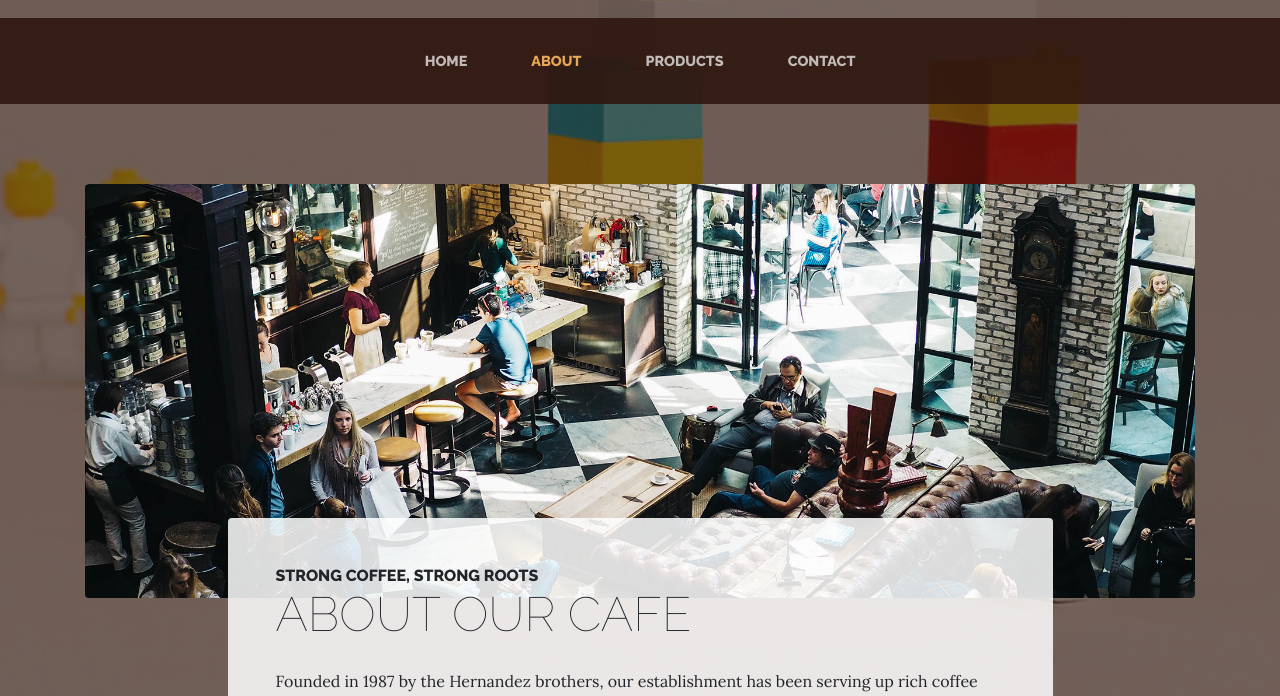
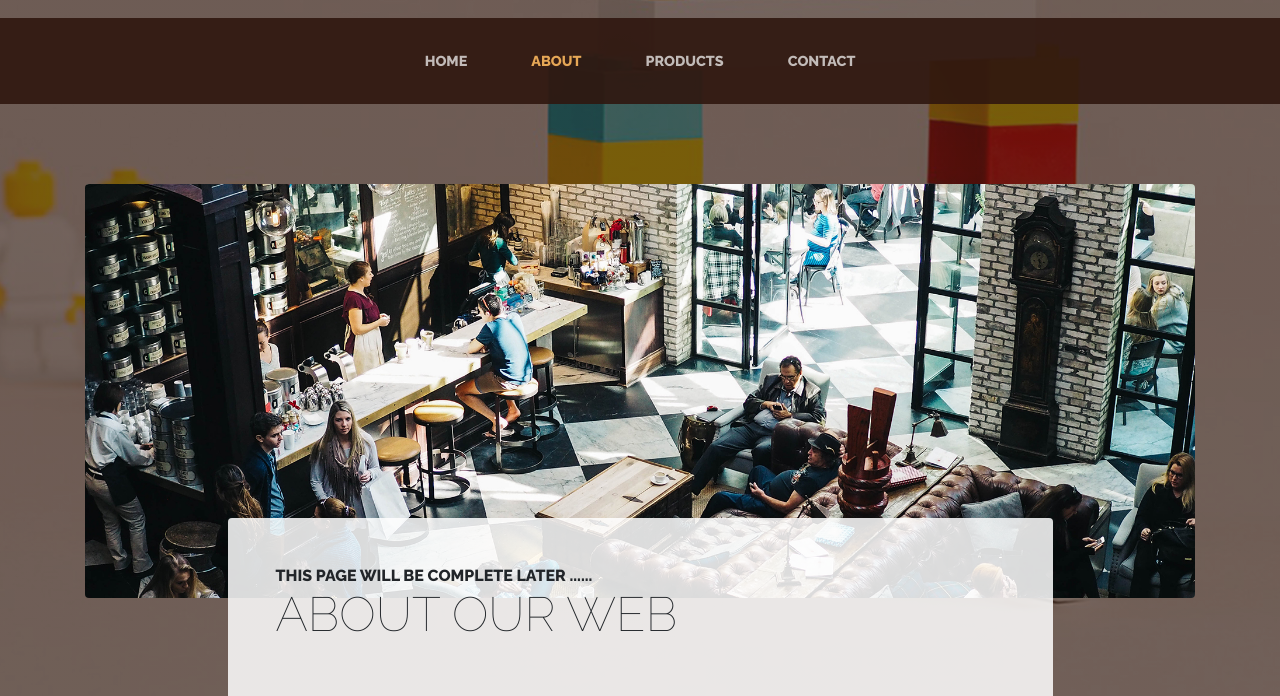
Before and after one commit to Chenlu-Wu/LEGO-EDUCATION-WEBSITE, a website: page about.html in a window 1280 px wide. Shown: the part 256-952 px from the top of the page. Drawn offline with Linux system fonts and the light colour scheme.

Commit message:
Update about.html

```diff
--- a/about.html
+++ b/about.html
@@ -65,11 +65,13 @@
           <div class="col-xl-9 col-lg-10 mx-auto">
             <div class="bg-faded rounded p-5">
               <h2 class="section-heading mb-4">
-                <span class="section-heading-upper">Strong Coffee, Strong Roots</span>
-                <span class="section-heading-lower">About Our Cafe</span>
+                <span class="section-heading-upper">This page will be complete later ......</span>
+                <span class="section-heading-lower">About Our Web</span>
               </h2>
+	<!--
               <p>Founded in 1987 by the Hernandez brothers, our establishment has been serving up rich coffee sourced from artisan farmers in various regions of South and Central America. We are dedicated to travelling the world, finding the best coffee, and bringing back to you here in our cafe.</p>
               <p class="mb-0">We guarantee that you will fall in <em>lust</em> with our decadent blends the moment you walk inside until you finish your last sip. Join us for your daily routine, an outing with friends, or simply just to enjoy some alone time.</p>
+-->
             </div>
           </div>
         </div>
```
